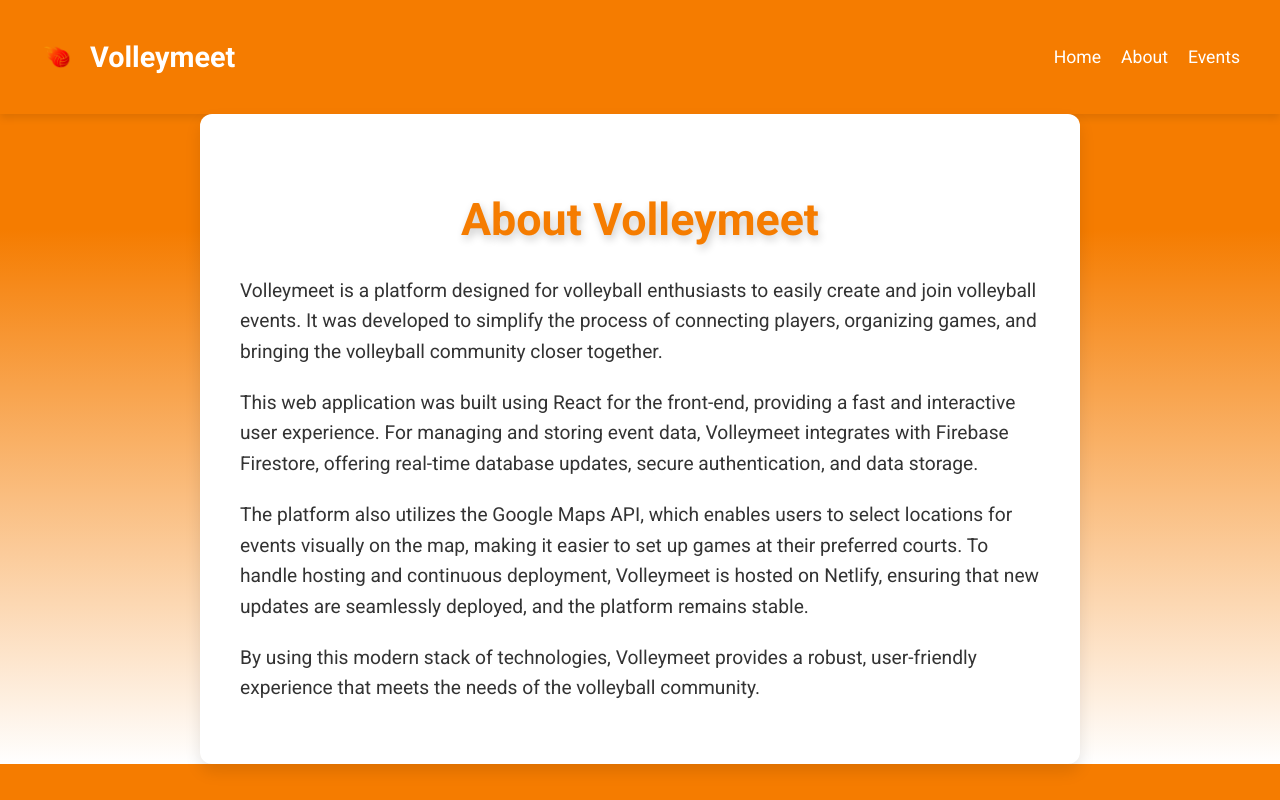
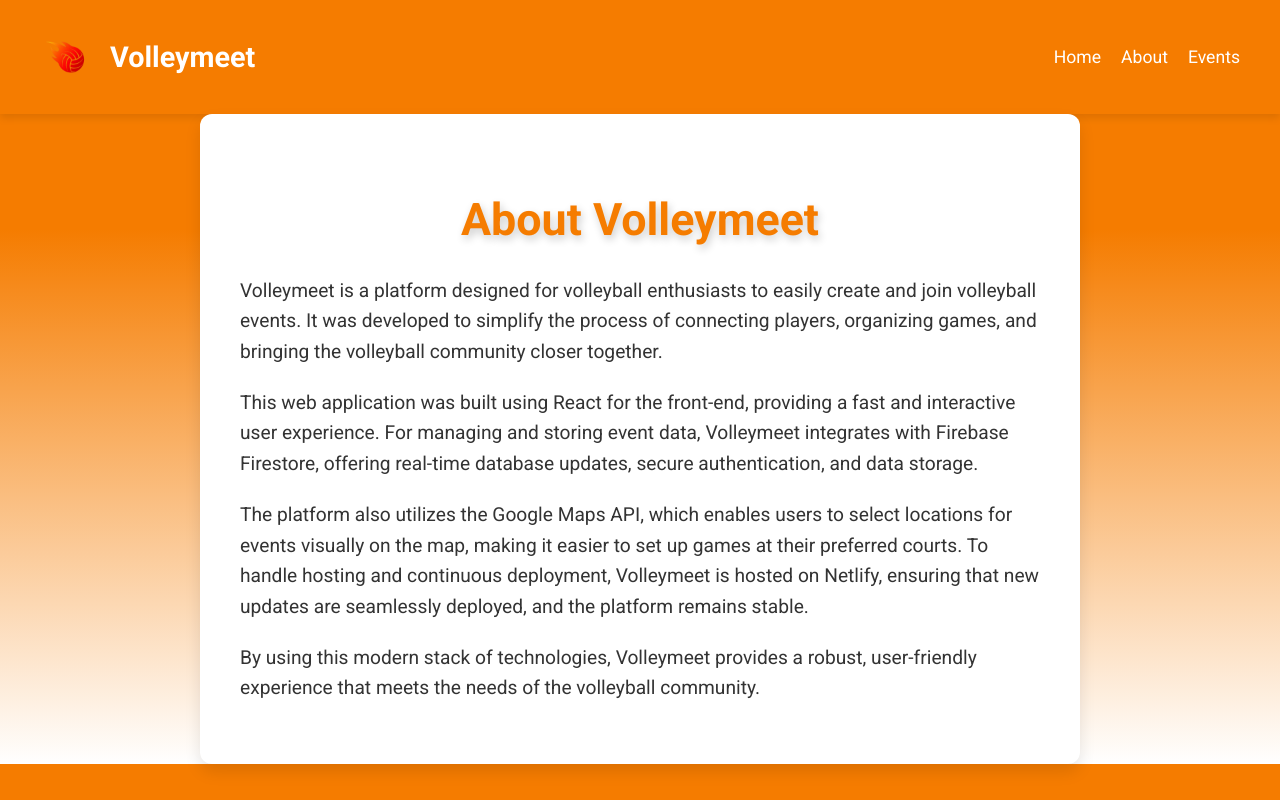
Before and after one commit to eodorfman111/VolleyMeet, a React (Create React App) app: page /about in a window 1280 px wide. Built offline with nearby package versions, Linux system fonts and the light colour scheme.

Commit message:
Update Navbar.css

```diff
--- a/src/styles/Navbar.css
+++ b/src/styles/Navbar.css
@@ -27,8 +27,10 @@
 }
 
 .navbar-favicon {
-  width: 40px;
-  height: 40px;
+  width: 60px;
+  height: 60px;
+  border: white;
+  border-radius: 2px;
 }
 
 .navbar-links {
```
